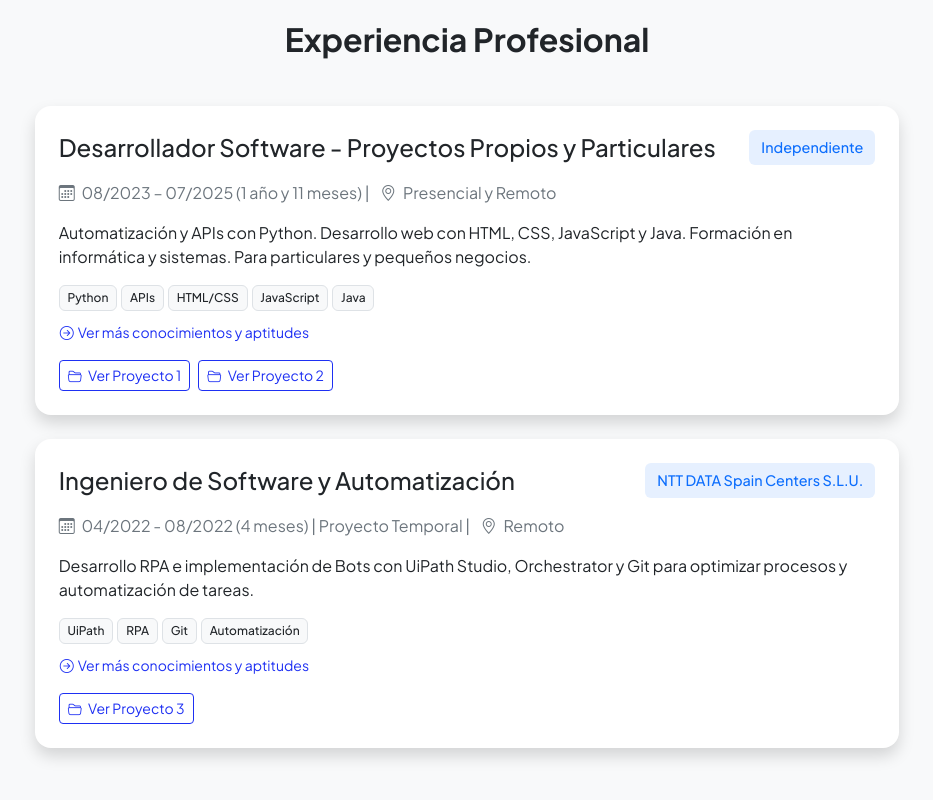
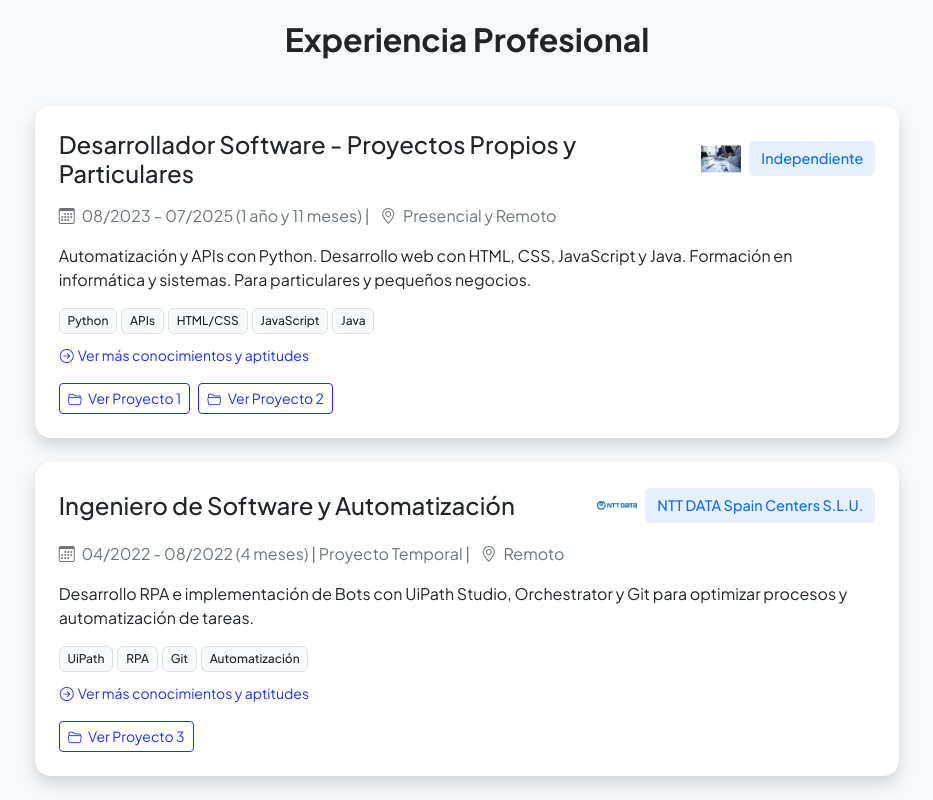
Before and after one commit to luismp097/luismp097.github.io, a plain HTML site: page index.html in a window 1280 px wide. Shown: the part 1680-2480 px from the top of the page, without its empty margins (173-1106 px from the left). Drawn offline with nearby package versions, Linux system fonts and the light colour scheme.

Commit message:
añadidas fotos a la experiencia profesional

```diff
--- a/index.html
+++ b/index.html
@@ -123,7 +123,10 @@
                                 <div class="card-body p-4">
                                     <div class="d-flex justify-content-between align-items-center mb-3">
                                         <h3 class="h4 mb-0">Desarrollador Software - Proyectos Propios y Particulares</h3>
-                                        <span class="badge bg-primary bg-opacity-10 text-primary">Independiente</span>
+                                        <div class="d-flex align-items-center">
+                                            <img src="assets/independienteFoto.png" alt="Independiente" class="me-2" style="width: 40px; height: 40px; object-fit: contain; border-radius: 4px;">
+                                            <span class="badge bg-primary bg-opacity-10 text-primary">Independiente</span>
+                                        </div>
                                     </div>
                                     <div class="text-muted mb-3">
                                         <i class="bi bi-calendar3 me-1"></i> 08/2023 – 07/2025 (1 año y 11 meses) |
@@ -161,7 +164,10 @@
                                 <div class="card-body p-4">
                                     <div class="d-flex justify-content-between align-items-center mb-3">
                                         <h3 class="h4 mb-0">Ingeniero de Software y Automatización</h3>
-                                        <span class="badge bg-primary bg-opacity-10 text-primary">NTT DATA Spain Centers S.L.U.</span>
+                                        <div class="d-flex align-items-center">
+                                            <img src="assets/ntt-data.png" alt="NTT DATA" class="me-2" style="width: 40px; height: 40px; object-fit: contain;">
+                                            <span class="badge bg-primary bg-opacity-10 text-primary">NTT DATA Spain Centers S.L.U.</span>
+                                        </div>
                                     </div>
                                     <div class="text-muted mb-3">
                                         <i class="bi bi-calendar3 me-1"></i> 04/2022 - 08/2022 (4 meses) | Proyecto Temporal |
@@ -632,7 +638,7 @@
                                     <div class="col-md-6">
                                         <ul>
                                             <li>Procesamiento y limpieza de datos</li>
-                                            <li>Generación estructurada de informes</li>
+                                            <li>Generación de informes estructurados</li>
                                         </ul>
                                     </div>
                                 </div>
```
Also changed, not shown: assets/independienteFoto.png (added), assets/ntt-data.png (added).
